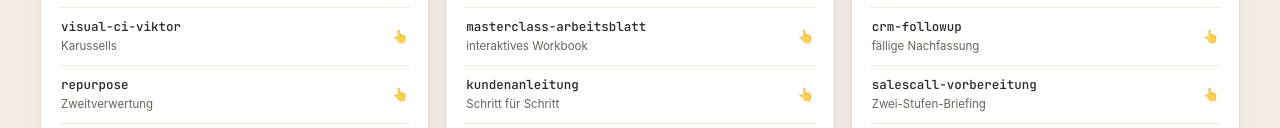
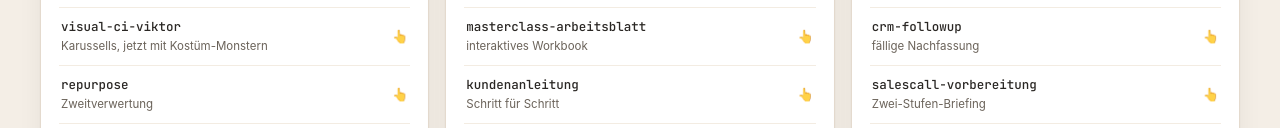
Before and after one commit to viktor-lab-026/viktor-board, a plain HTML site: page os.html in a window 1280 px wide. Shown: the part 1740-1868 px from the top of the page. Drawn offline with Linux system fonts and the light colour scheme.

Commit message:
os: visual-ci-viktor kann jetzt das Editorial-Monster-Karussell (25.08.2026)

```diff
--- a/os.html
+++ b/os.html
@@ -211,7 +211,7 @@
       <div class="ahead"><div class="an">Content</div><span class="tag mod">Fähigkeiten · modular</span></div>
       <div class="b" data-tk="👆"><div class="bi"><div class="bt">content-post</div><div class="bs">LinkedIn-Post</div></div><div class="tk">👆</div></div>
       <div class="b" data-tk="👆"><div class="bi"><div class="bt">ideen</div><div class="bs">vier Post-Ideen</div></div><div class="tk">👆</div></div>
-      <div class="b" data-tk="👆"><div class="bi"><div class="bt">visual-ci-viktor</div><div class="bs">Karussells</div></div><div class="tk">👆</div></div>
+      <div class="b" data-tk="👆"><div class="bi"><div class="bt">visual-ci-viktor</div><div class="bs">Karussells, jetzt mit Kostüm-Monstern</div></div><div class="tk">👆</div></div>
       <div class="b" data-tk="👆"><div class="bi"><div class="bt">repurpose</div><div class="bs">Zweitverwertung</div></div><div class="tk">👆</div></div>
       <div class="b" data-tk="👆"><div class="bi"><div class="bt">reel-skripte-viktor</div><div class="bs">Video-Skript</div></div><div class="tk">👆</div></div>
       <div class="b" data-tk="🤖"><div class="bi"><div class="bt">marketing-agent</div><div class="bs">bis zur Freigabe</div></div><div class="tk">🤖</div></div>
```
